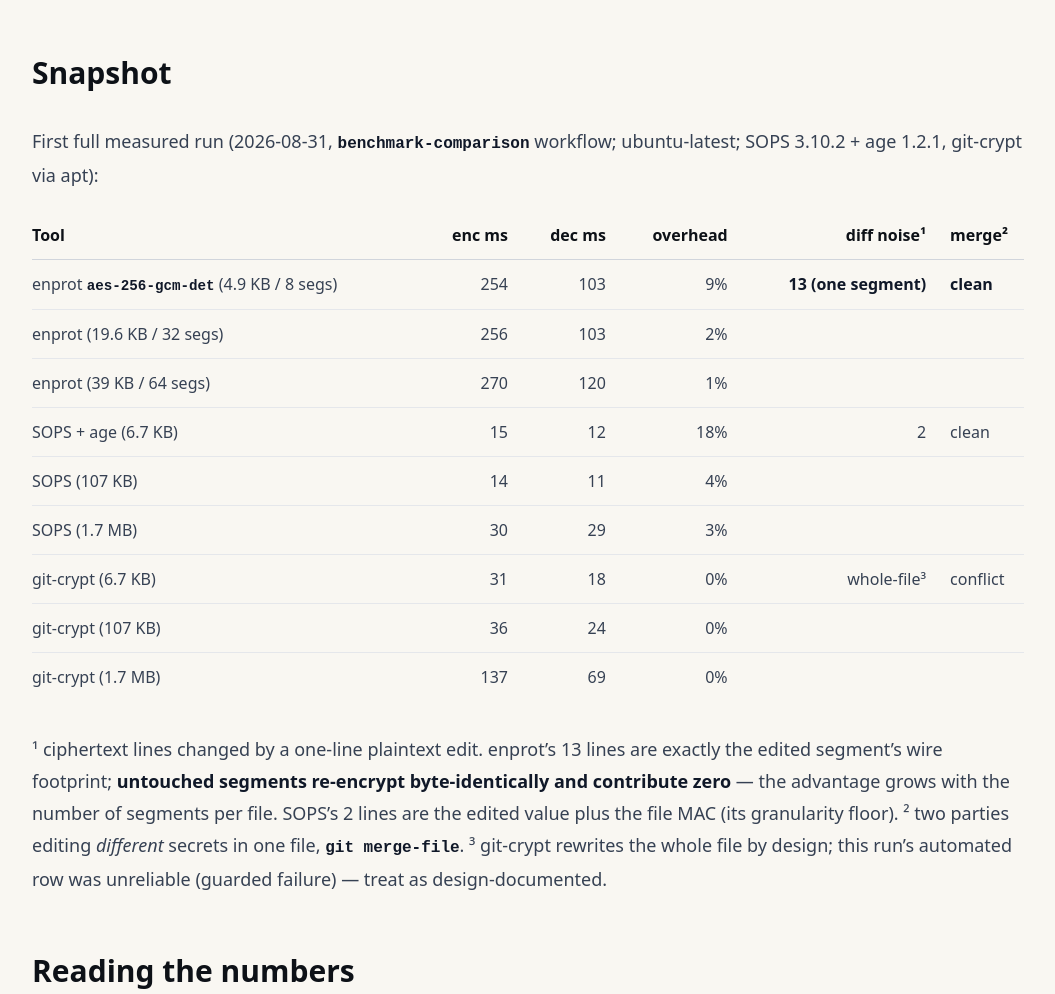
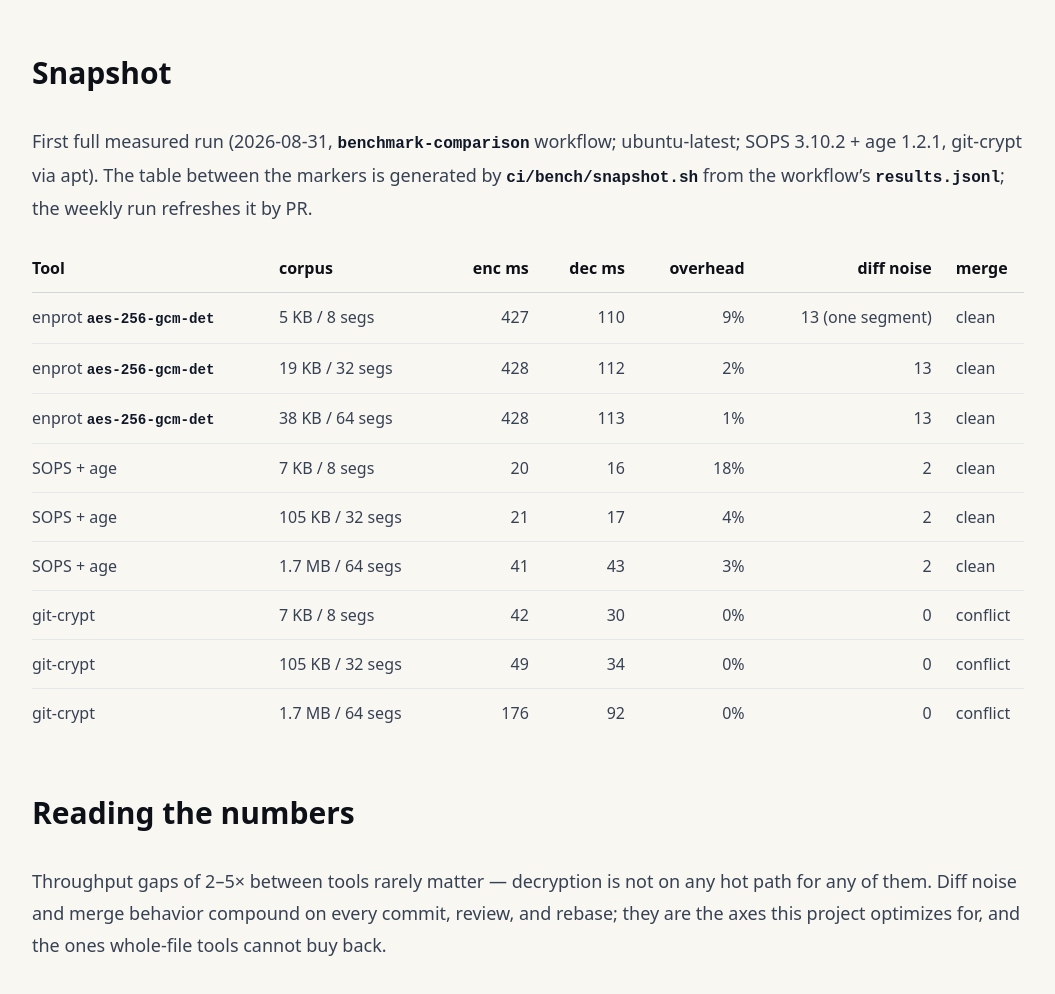
Before and after one commit to engyon/enprot, an Astro site in the folder docs/: page /docs/reference/benchmarks in a window 1280 px wide. Shown: the part 1224-2218 px from the top of the page, without its empty margins (112-1167 px from the left). Built offline with nearby package versions, Linux system fonts and the light colour scheme; Astro itself is replaced by a stand-in of ours.

Commit message:
feat(bench): the snapshot maintains itself — weekly run regenerates the docs table and opens the PR
ci/bench/snapshot.sh regenerates the table between markers from the
run's own results.jsonl; the workflow commits it to a branch and opens
a numbers-only PR when anything changed. The measured snapshot is now
a living document instead of a stale snapshot — the map maintains
itself.

```diff
--- a/docs/src/pages/docs/reference/benchmarks.md
+++ b/docs/src/pages/docs/reference/benchmarks.md
@@ -41,29 +41,23 @@
 ## Snapshot
 
 First full measured run (2026-08-31, `benchmark-comparison` workflow;
-ubuntu-latest; SOPS 3.10.2 + age 1.2.1, git-crypt via apt):
+ubuntu-latest; SOPS 3.10.2 + age 1.2.1, git-crypt via apt). The table
+between the markers is generated by `ci/bench/snapshot.sh` from the
+workflow's `results.jsonl`; the weekly run refreshes it by PR.
 
-| Tool | enc ms | dec ms | overhead | diff noise¹ | merge² |
-|------|-------:|-------:|---------:|------------:|--------|
-| enprot `aes-256-gcm-det` (4.9 KB / 8 segs) | 254 | 103 | 9% | **13 (one segment)** | **clean** |
-| enprot (19.6 KB / 32 segs) | 256 | 103 | 2% | | |
-| enprot (39 KB / 64 segs) | 270 | 120 | 1% | | |
-| SOPS + age (6.7 KB) | 15 | 12 | 18% | 2 | clean |
-| SOPS (107 KB) | 14 | 11 | 4% | | |
-| SOPS (1.7 MB) | 30 | 29 | 3% | | |
-| git-crypt (6.7 KB) | 31 | 18 | 0% | whole-file³ | conflict |
-| git-crypt (107 KB) | 36 | 24 | 0% | | |
-| git-crypt (1.7 MB) | 137 | 69 | 0% | | |
-
-¹ ciphertext lines changed by a one-line plaintext edit. enprot's 13
-lines are exactly the edited segment's wire footprint; **untouched
-segments re-encrypt byte-identically and contribute zero** — the
-advantage grows with the number of segments per file. SOPS's 2 lines
-are the edited value plus the file MAC (its granularity floor).
-² two parties editing *different* secrets in one file, `git
-merge-file`. ³ git-crypt rewrites the whole file by design; this
-run's automated row was unreliable (guarded failure) — treat as
-design-documented.
+<!-- bench-snapshot:begin (generated by ci/bench/snapshot.sh; edit outside the markers) -->
+| Tool | corpus | enc ms | dec ms | overhead | diff noise | merge |
+|------|--------|-------:|-------:|----------:|-----------:|-------|
+| enprot `aes-256-gcm-det` | 5 KB / 8 segs | 427 | 110 | 9% | 13 (one segment) | clean |
+| enprot `aes-256-gcm-det` | 19 KB / 32 segs | 428 | 112 | 2% | 13 | clean |
+| enprot `aes-256-gcm-det` | 38 KB / 64 segs | 428 | 113 | 1% | 13 | clean |
+| SOPS + age | 7 KB / 8 segs | 20 | 16 | 18% | 2 | clean |
+| SOPS + age | 105 KB / 32 segs | 21 | 17 | 4% | 2 | clean |
+| SOPS + age | 1.7 MB / 64 segs | 41 | 43 | 3% | 2 | clean |
+| git-crypt | 7 KB / 8 segs | 42 | 30 | 0% | 0 | conflict |
+| git-crypt | 105 KB / 32 segs | 49 | 34 | 0% | 0 | conflict |
+| git-crypt | 1.7 MB / 64 segs | 176 | 92 | 0% | 0 | conflict |
+<!-- bench-snapshot:end -->
 
 ## Reading the numbers
 
```
Also changed, not shown: .github/workflows/benchmark-comparison.yml, 1 other file.
